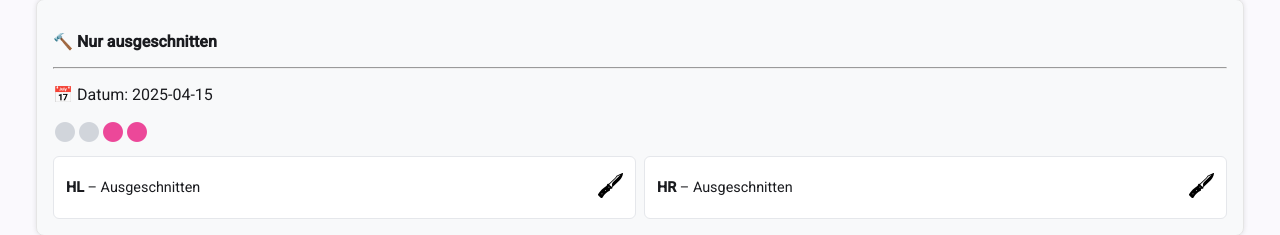
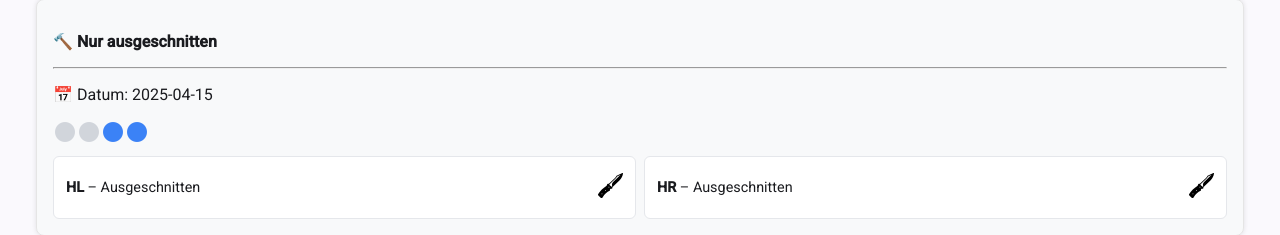
Before and after one commit to FabienneFaupel/sporthorses, an Angular app: page /farrier in a window 1280 px wide. Shown: the part 553-788 px from the top of the page. Built offline with nearby package versions, Linux system fonts and the light colour scheme.

Commit message:
farbiger unterschied zu ausgeschnitten und beschlagen

```diff
--- a/src/app/pages/farrier-page/farrier-page.component.html
+++ b/src/app/pages/farrier-page/farrier-page.component.html
@@ -14,10 +14,10 @@
                 <!-- Hufeisen-Icons -->
                 <div class="hoof-icons">
                     <ng-container *ngFor="let pos of hoofPositions">
-                        <mat-icon [ngClass]="isHoofActive(entry, pos) ? 'hoof-active' : 'hoof-inactive'"
-                            [attr.title]="pos">
+                        <mat-icon [ngClass]="getHoofClass(entry, pos)" [attr.title]="pos">
                             circle
                         </mat-icon>
+
                     </ng-container>
                 </div>
 
--- a/src/app/pages/farrier-page/farrier-page.component.scss
+++ b/src/app/pages/farrier-page/farrier-page.component.scss
@@ -23,13 +23,20 @@ hr {
 
 
 
-.hoof-active {
-  color: #ec4899; /* Tailwind pink-500 */
+.hoof-beschlagen {
+  color: #ec4899; /* pink-500 */
+}
+
+.hoof-ausgeschnitten {
+  color: #3b82f6; /* blue-500 */
 }
 
 .hoof-inactive {
-  color: #d1d5db; /* Tailwind gray-300 */
+  color: #d1d5db; /* gray-300 */
 }
+
+
+
 
 
 .hoof-details {
--- a/src/app/pages/farrier-page/farrier-page.component.ts
+++ b/src/app/pages/farrier-page/farrier-page.component.ts
@@ -48,9 +48,21 @@ export class FarrierPageComponent {
 
   hoofPositions: Hoof['position'][] = ['VL', 'VR', 'HL', 'HR'];
 
- isHoofActive(entry: FarrierEntry, pos: Hoof['position']): boolean {
-    return entry.hooves.some((h) => h.position === pos);
+ getHoofClass(entry: FarrierEntry, pos: Hoof['position']): string {
+  const hoof = entry.hooves.find(h => h.position === pos);
+  if (!hoof) return 'hoof-inactive';
+
+  switch (hoof.action) {
+    case 'beschlagen-neu':
+    case 'beschlagen-alt':
+      return 'hoof-beschlagen';
+    case 'ausgeschnitten':
+      return 'hoof-ausgeschnitten';
+    default:
+      return 'hoof-inactive';
   }
+}
+
 
   horses: Horse[] = [
     {
@@ -77,24 +89,24 @@ export class FarrierPageComponent {
         },
         {
           date: '2025-07-15',
-          type: 'Beschlagen (neu)',
+          type: 'Beschlagen',
           comment: 'Sehr ruhig und brav.',
           hooves: [
-            { position: 'VL', action: 'beschlagen-neu' },
-            { position: 'VR', action: 'beschlagen-neu' }
+            { position: 'HL', action: 'beschlagen-neu' },
+            { position: 'HR', action: 'beschlagen-neu' }
           ]
         },
         {
           date: '2025-04-15',
           type: 'Nur ausgeschnitten',
           hooves: [
-            { position: 'HL', action: 'ausgeschnitten' },
-            { position: 'HR', action: 'ausgeschnitten' }
+            { position: 'VL', action: 'ausgeschnitten' },
+            { position: 'VR', action: 'ausgeschnitten' }
           ]
         },
         {
           date: '2025-07-15',
-          type: 'Beschlagen (neu)',
+          type: 'Beschlagen',
           comment: 'Sehr ruhig und brav.',
           hooves: [
             { position: 'VL', action: 'beschlagen-neu' },
@@ -118,7 +130,7 @@ export class FarrierPageComponent {
       farrierEntries: [
         {
           date: '2025-07-15',
-          type: 'Beschlagen (neu)',
+          type: 'Beschlagen',
           comment: 'Sehr ruhig und brav.',
           hooves: [
             { position: 'VL', action: 'beschlagen-neu' },
```
